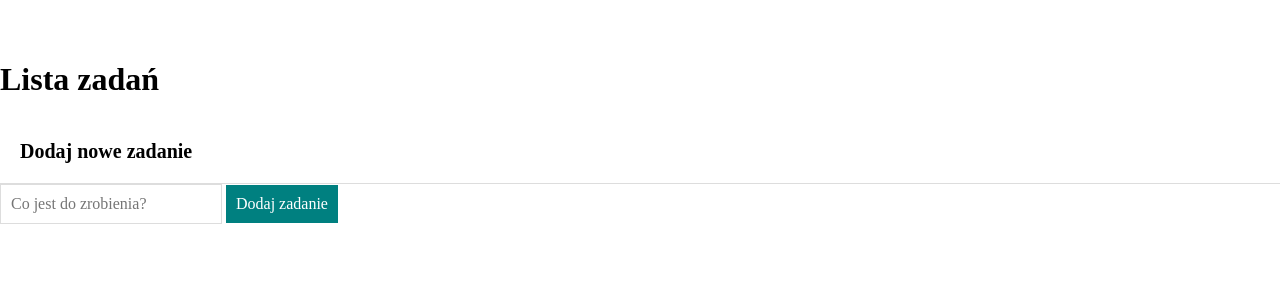
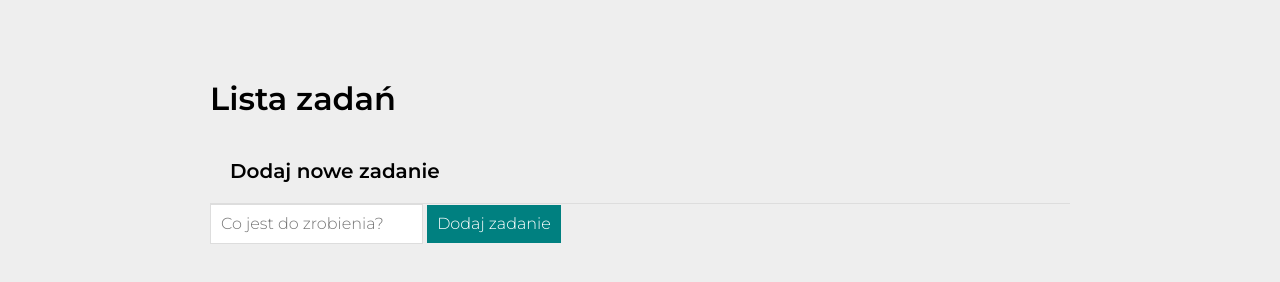
Before and after one commit to mateuszpilch81/06-To-Do-List, a plain HTML site: page index.html in a window 1280 px wide. Drawn offline with nearby package versions, Linux system fonts and the light colour scheme.

Commit message:
change html code

```diff
--- a/index.html
+++ b/index.html
@@ -16,6 +16,7 @@
         rel="stylesheet">
 
     <link rel="stylesheet" href="css/container.css">
+    <link rel="stylesheet" href="css/style.css">
     <link rel="stylesheet" href="css/section.css">
     <link rel="stylesheet" href="css/container.css">
     <link rel="stylesheet" href="css/form.css">
@@ -24,7 +25,7 @@
     <title>Lista zadań</title>
 </head>
 
-<body>
+<body class="body">
     <main class="container"></main>
     <header>
         <h1>Lista zadań</h1>
```
